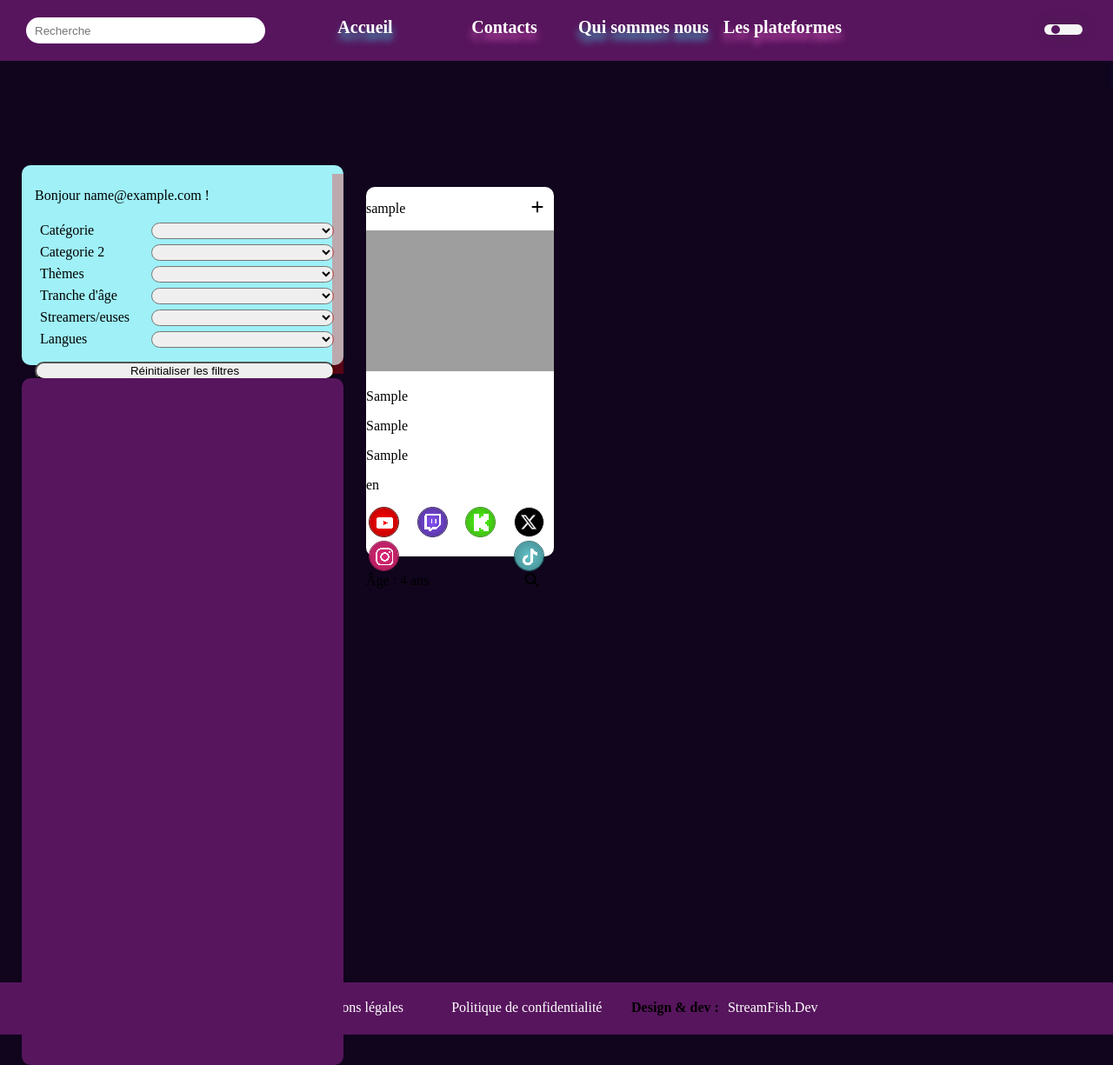
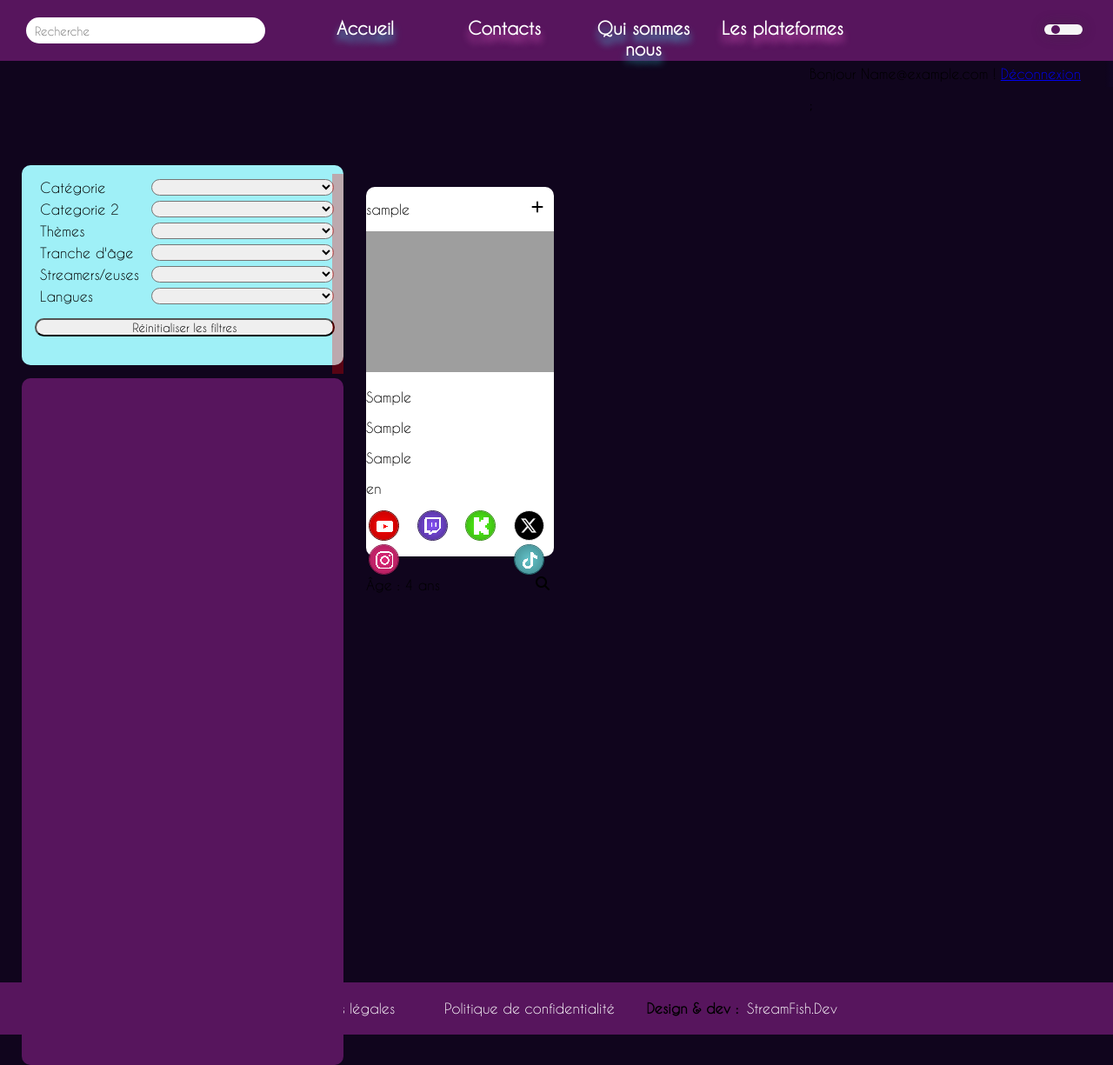
Before and after one commit to BeastWolf691/Projet-Streamers, a PHP site: page /view/index.php in a window 1280 px wide. Shown: the whole page at 87% size. Run offline with PHP 8.4, Linux system fonts and the light colour scheme; the visitor is signed in with stand-in values (Sample User, id 1); tables that the repository leaves empty or names only in its code hold one stand-in row (values such as "Sample post"); some libraries are stand-ins or nearby versions; grey boxes are pictures that could not be loaded.

Commit message:
placement bonjour et déconnexion, insertion de la font

```diff
--- a/view/css/desk/index.css
+++ b/view/css/desk/index.css
@@ -7,6 +7,15 @@
 @import url('./dark-light.css');
 @import url('./zoom-card.css');
 
+@font-face {
+    font-family: 'CaviarDreams';
+    src: url('../../font/CaviarDreams.ttf') format('truetype');
+    font-weight: normal;
+    font-style: normal;
+}
+*{
+    font-family: 'CaviarDreams';
+}
 body {
     margin: 0;
     background: #10051d;
--- a/view/css/desk/menu_person.css
+++ b/view/css/desk/menu_person.css
@@ -104,3 +104,8 @@ body {
   .form-container input[type="submit"]:hover {
     background-color: #218838;
   }
+  .bienvenue{
+    position: absolute;
+    right:37px;
+    top: 59px;
+  }
--- a/view/css/desk/zoom-card.css
+++ b/view/css/desk/zoom-card.css
@@ -1,9 +1,10 @@
 .zoomCard {
-    font-family: Arial, Helvetica, sans-serif;
+    /* font-family: Arial, Helvetica, sans-serif;*/
+    font-family: 'CaviarDreams';
     color: #10051D;
     background-color: #10051D;
-    background: rgb(233,206,244);
-    background: linear-gradient(0deg, rgba(233,206,244,1) 0%, rgba(240,222,248,1) 100%);
+    background: rgb(233, 206, 244);
+    background: linear-gradient(0deg, rgba(233, 206, 244, 1) 0%, rgba(240, 222, 248, 1) 100%);
     width: 100%;
     height: 790px;
     overflow: hidden;
@@ -57,7 +58,8 @@
 
 .cardInfoTitle {
     margin-bottom: 0.5em;
-    font-family: Arial, Helvetica, sans-serif;
+    /* font-family: Arial, Helvetica, sans-serif;*/
+    font-family: 'CaviarDreams';
     font-size: 0.8em;
     font-weight: 800;
     color: #57155D;
@@ -67,7 +69,7 @@
     font-family: 'Caviar Dreams';
     font-size: 1em;
     font-weight: 900;
-    color : #10051D;
+    color: #10051D;
 }
 
 .countryFlag img {
@@ -111,7 +113,7 @@
 
 .cardTwitch {
     background: center no-repeat url("../../picture/icons/icon-twitch1.png"),
-        content-box radial-gradient(circle, rgb(134,82,246) 0%, rgb(73,44,135) 100%);
+        content-box radial-gradient(circle, rgb(134, 82, 246) 0%, rgb(73, 44, 135) 100%);
     border-color: #311e5b;
 }
 
@@ -123,7 +125,7 @@
 
 .cardKick {
     background: center no-repeat url("../../picture/icons/icon-kick1.png"),
-        content-box radial-gradient(circle, rgb(83,252,24) 0%, rgb(55, 167, 15) 100%);
+        content-box radial-gradient(circle, rgb(83, 252, 24) 0%, rgb(55, 167, 15) 100%);
     border-color: #2e8b0c;
 }
 
@@ -195,7 +197,8 @@
 
 .slotTitle {
     margin-bottom: 0.6em;
-    font-family: Arial, Helvetica, sans-serif;
+    /* font-family: Arial, Helvetica, sans-serif;*/
+    font-family: 'CaviarDreams';
     font-size: 0.8em;
     font-weight: 800;
     color: #57155D;
--- a/view/filter.php
+++ b/view/filter.php
@@ -1,17 +1,7 @@
 <?php
 
 ?>
-<div class="bienvenue">
-    <?php
-    if (isset($_SESSION['compte'])) {
-        $compte = $_SESSION['compte'];
-            echo "<p> Bonjour $compte !</p>";
-        } else {
-            echo "<p> </p>";
-        }
 
-    ?>
-</div>
 <div class="test"></div>
 <form id="filterForm">
     <div class="filter-item">
--- a/view/header.php
+++ b/view/header.php
@@ -23,6 +23,18 @@ include 'bdd.php';
 <body>
     <header>
         <div id="banner">
+        <div class="bienvenue">
+                    <?php
+                    if (isset($_SESSION['compte'])) {
+                        $compte = ucfirst($_SESSION['compte']);
+                       ?><p> Bonjour <?= $compte ?> ! <a href="./logout.php">Déconnexion</a></p>;
+                       <?php
+                    } else {
+                        echo "<p> </p>";
+                    }
+
+                    ?>
+                </div>
             <a href="#">
                 <div class="img" id="logo-container"></div>
             </a><!-- ajout du lien -->
@@ -42,6 +54,7 @@ include 'bdd.php';
 
                     </ul>
                 </div>
+
             </div>
         </div>
 
```
